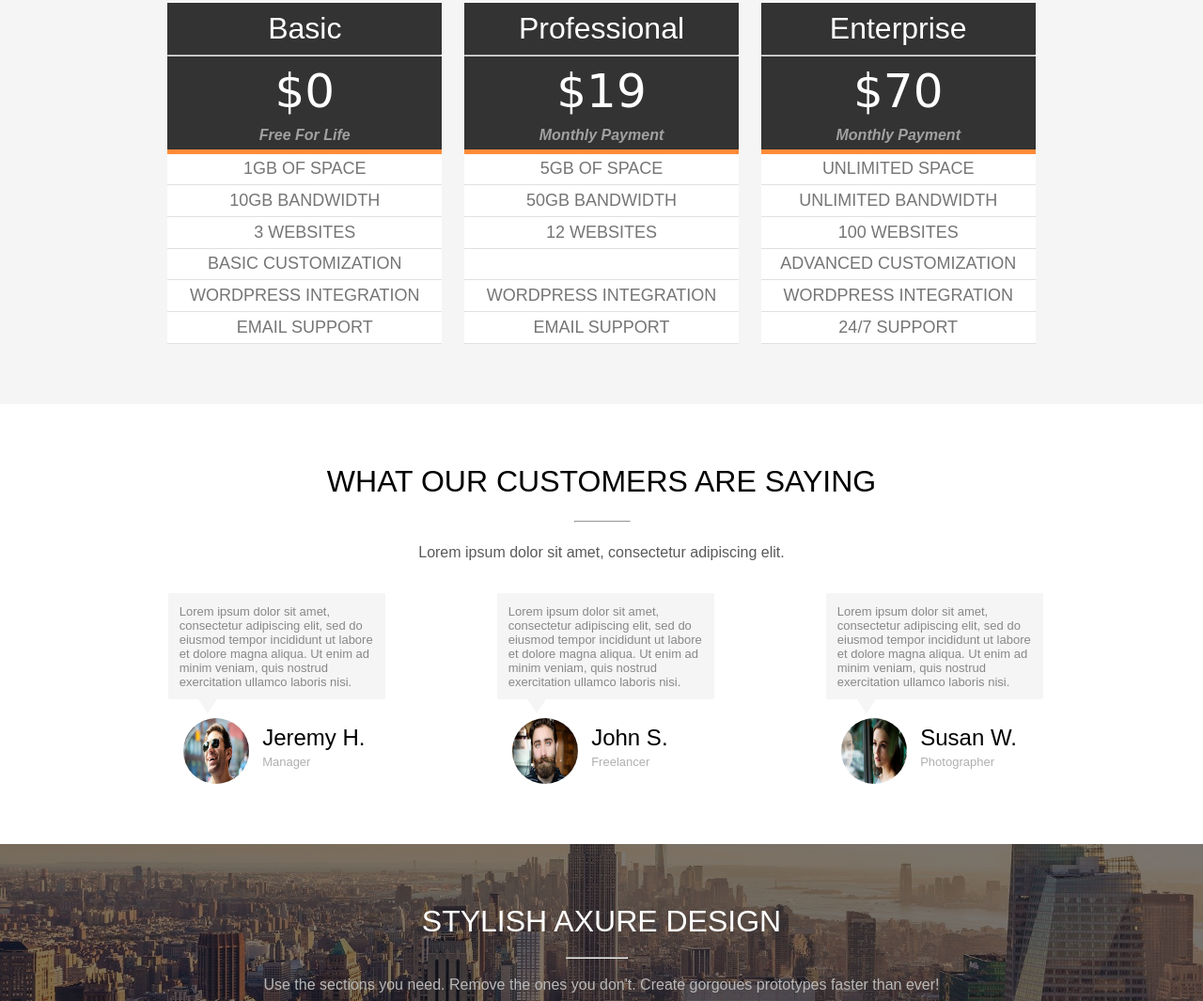
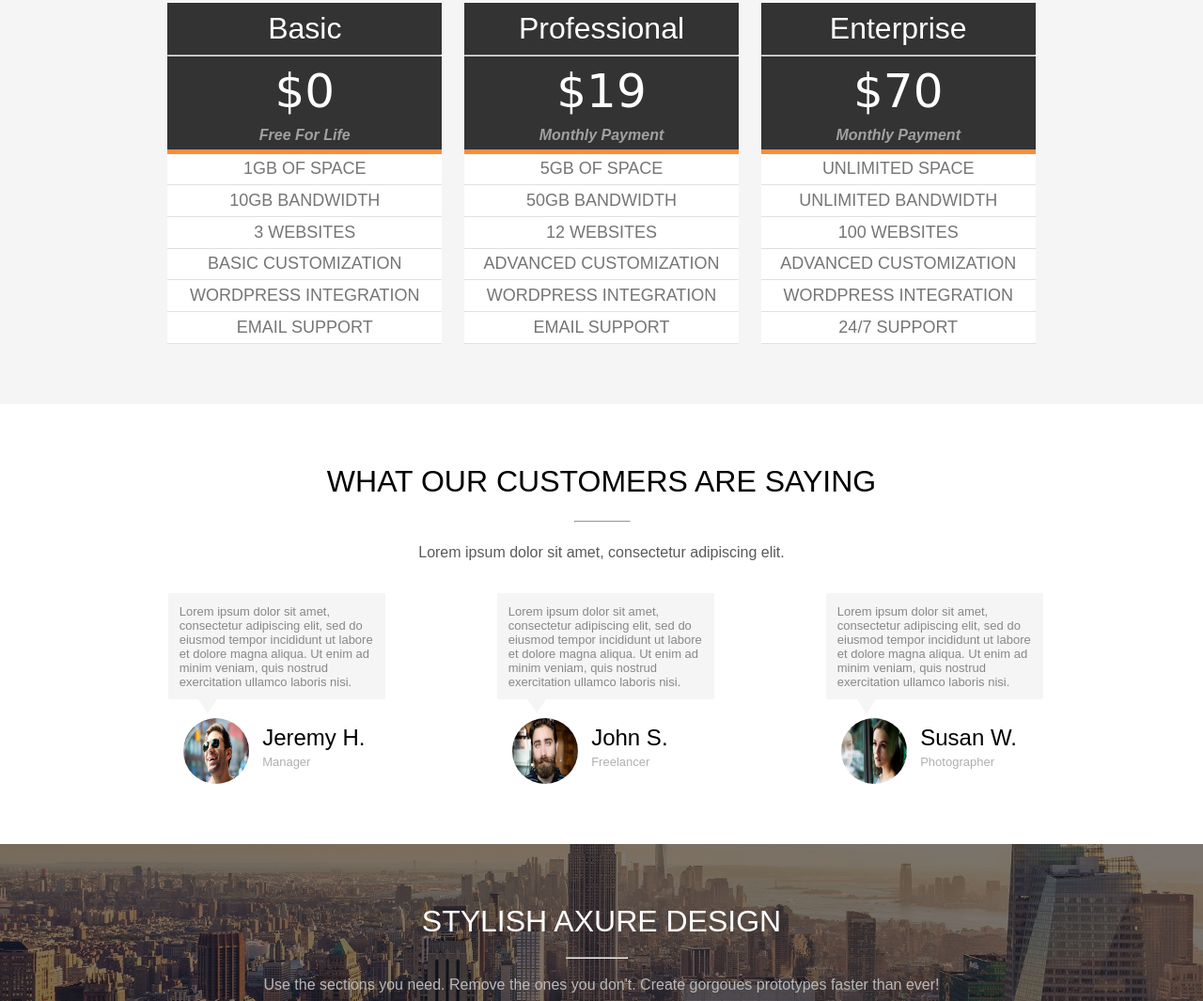
Before and after one commit to AmrFiqi/Full-Website, a plain HTML site: page index.html in a window 1280 px wide. Shown: the part 3052-4117 px from the top of the page at 94% size. Drawn offline with Linux system fonts and the light colour scheme.

Commit message:
Small fix

```diff
--- a/index.html
+++ b/index.html
@@ -210,7 +210,7 @@
                 <input type="text" readonly placeholder="5GB OF SPACE">
                 <input type="text" readonly placeholder="50GB BANDWIDTH">
                 <input type="text" readonly placeholder="12 WEBSITES">
-                <input type="text" readonlyplaceholder="ADVANCED CUSTOMIZATION">
+                <input type="text" readonly placeholder="ADVANCED CUSTOMIZATION">
                 <input type="text" readonly placeholder="WORDPRESS INTEGRATION">
                 <input type="text" readonly placeholder="EMAIL SUPPORT">
             </form>
```
